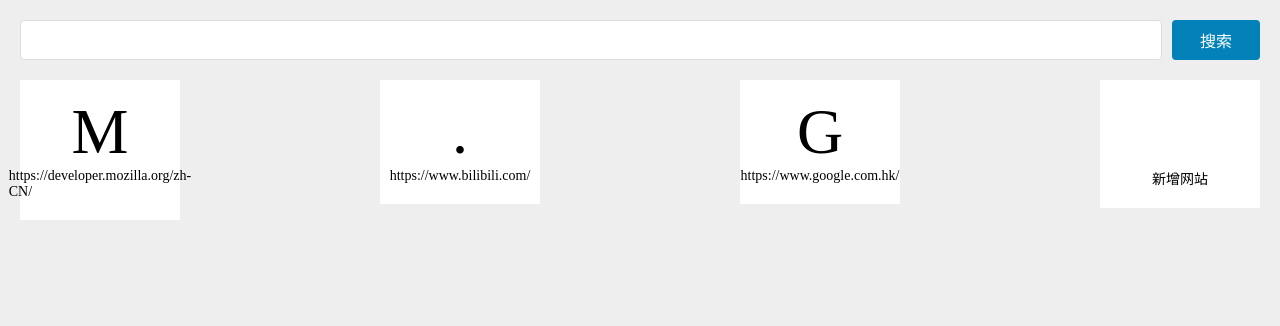
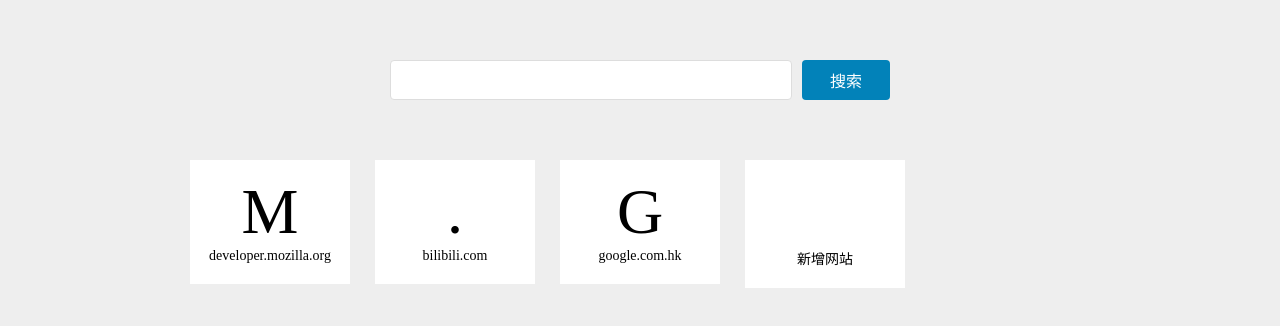
Before and after one commit to zhanana/demo-5m, a plain HTML site: page src/index.html in a window 1280 px wide. Drawn offline with nearby package versions, Linux system fonts and the light colour scheme.

Commit message:
小张的导航页99成品

```diff
--- a/src/index.html
+++ b/src/index.html
@@ -56,7 +56,7 @@
    </main>
 
 </body>
-<script src="//at.alicdn.com/t/font_2530186_bi7viuohga8.js"></script>
+<script src="//at.alicdn.com/t/font_2530186_yp08ascqc7.js"></script>
 <script src="https://cdn.bootcdn.net/ajax/libs/jquery/3.6.0/jquery.min.js"></script>
 <script src="main.js">
 
--- a/src/main.js
+++ b/src/main.js
@@ -9,20 +9,39 @@ const hashMap = xObject || [
     { logo:'./images/bilibili.png',logoType:'image',url:'https://www.bilibili.com/'} ,
     { logo:'G',logoType:'text',url:'https://www.google.com.hk/'} ,
 ]
-
+// 简化显示的网址信息函数
+const simplifyUrl = (url)=>{
+    return url.replace('https://','')
+    .replace('http://' ,'')
+    .replace('www.','')
+    .replace(/\/.*/,'')//正则表达式删除/后面的内容
+}
 const render = ()=>{
     $siteList.find('li:not(.last)').remove()
-    hashMap.forEach(node=>{
+    hashMap.forEach((node,index)=>{
         const $li = $(`<li>
-            <a href="${node.url}">
                 <div class="site">
                     <div class="logo">${node.logo[0]}</div>
-                    <div class="link">${node.url}</div>
+                    <div class="link">${simplifyUrl(node.url)}</div>
+                    <div class="close">
+                    <svg class="icon-D" aria-hidden="true">
+                        <use xlink:href="#icon-Close"></use>
+                    </svg>
+                    </div>
                 </div>
-            </a>
         </li>`).insertBefore($lastLi)
+        $li.on('click',()=>{
+            window.open(node.url)
+        })
+        $li.on('click','.close',(e)=>{
+            e.stopPropagation()//阻止冒泡
+            console.log(hashMap)
+            hashMap.splice(index,1)
+            render()
+        })
     })
 }
+
 
 render()
 
@@ -35,7 +54,7 @@ $('.addButton')
         }
         console.log(url)
         hashMap.push({
-            logo:url[0],
+            logo:simplifyUrl(url)[0].toUpperCase(),
             logoType:"text",
             url:url
         })
@@ -45,3 +64,11 @@ $('.addButton')
         const string = JSON.stringify(hashMap)
         localStorage.setItem('x',string)
     }
+    $(document).on('keypress',(e)=>{
+        const {key} = e
+        for (let i=0; i<hashMap.length;i++){
+            if (hashMap[i].logo.toLowerCase() === key){
+                window.open(hashMap[i].url)
+            }
+        }
+    })
--- a/src/style.css
+++ b/src/style.css
@@ -28,9 +28,21 @@ body{
 .globalHeader{
     margin: 20px;
 }
+@media (min-width:500px) {
+    .globalHeader{
+        margin: 60px 100px;
+    }
+}
 .searchForm{
     display: flex;
     justify-content: space-between;
+}
+@media (min-width:500px) {
+    .searchForm{
+        max-width: 500px;
+        margin-left: auto;
+        margin-right: auto;
+    }
 }
 .searchForm > input{
     width: 100%;
@@ -51,14 +63,31 @@ body{
 }
 
 .globalMain{
+    max-width: 900px;
+    margin-left: auto;
+    margin-right: auto;
 }
 .siteList{
     display: flex;
     flex-wrap: wrap;
+    margin: 20px;
     justify-content: space-between;
-    margin: 20px;
-
-
+}
+@media (min-width:500px) {
+    .siteList{
+        margin-left: 0;
+        margin-right: -25px;
+        justify-content: flex-start;
+    }
+}
+.siteList >li{
+    margin-bottom: 10px;
+    margin-right: 25px;
+}
+@media (min-width:500px) {
+    .siteList >li{
+        margin-right: 25px;
+    }
 }
 
 .site{
@@ -68,10 +97,24 @@ body{
     justify-content: center;
     align-items: center;
     background: white;
-    margin-bottom: 10px;
     padding: 20px 0;
+    position: relative;
+    cursor: pointer;
 
-
+}
+.close{
+    position: absolute;
+    right: 0px;
+    top: 0px;
+    display: none;
+    cursor:default;
+}
+.site:hover > .close{
+    display: block;
+}
+.icon-D{
+    width: 20px;
+    height: 20px;
 }
 .logo{
     width: 64px;
```
Also changed, not shown: 2 other files.
